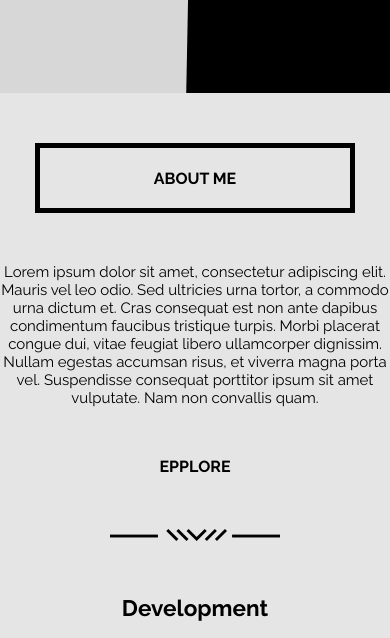
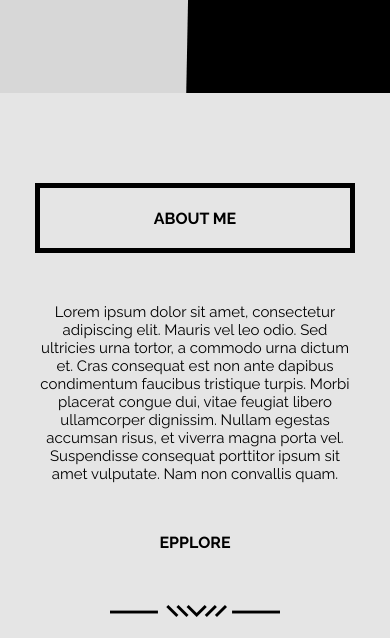
Before and after one commit to arastepa/Portfolio, a plain HTML site: page index.html in a window 390 px wide. Shown: the part 407-1045 px from the top of the page. Drawn offline with Linux system fonts and the light colour scheme; files whose address does not match are found by name; a web font is replaced by a local one.

Commit message:
fix: space

```diff
--- a/styles.css
+++ b/styles.css
@@ -322,5 +322,8 @@ footer div {
   .show {
     display: flex;
   }
+  .info, .image-div, .skills, .about-div {
+    padding: 40px;
+  }
 
 }
```
